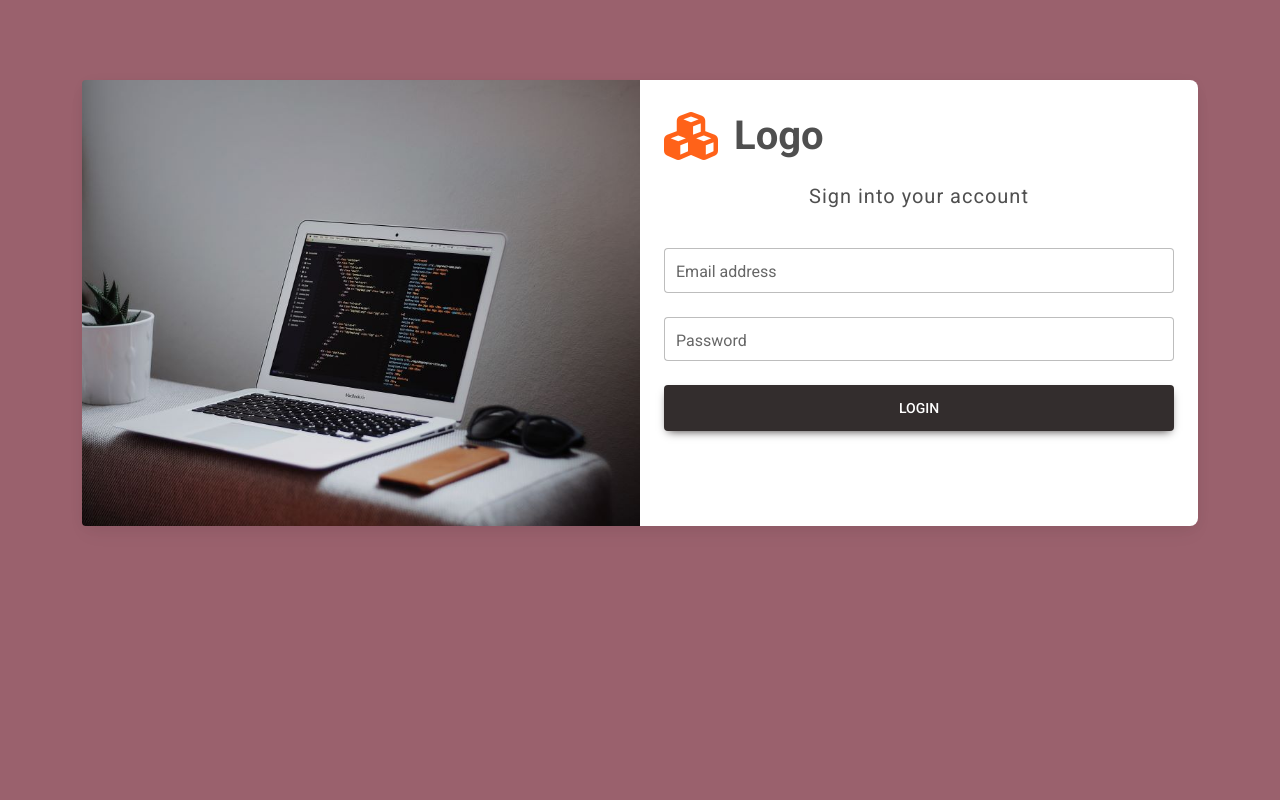
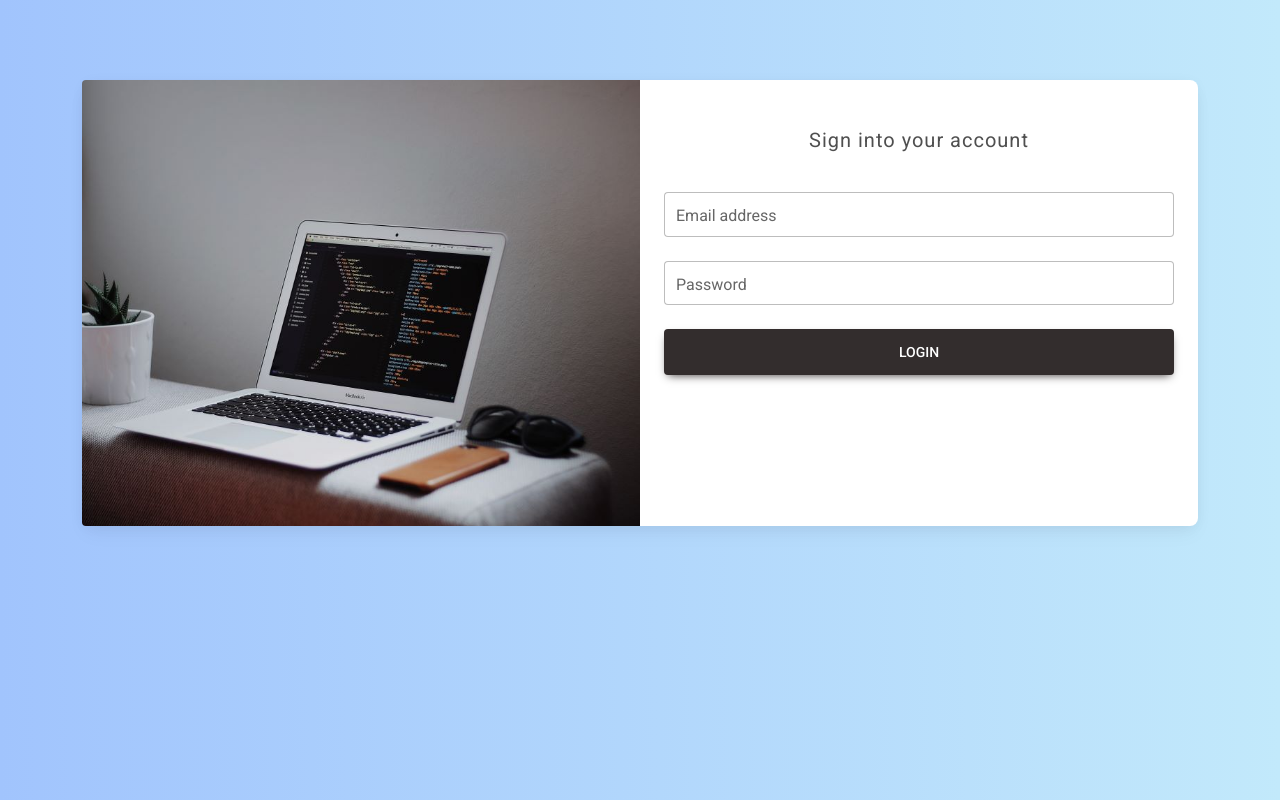
Before and after one commit to iamMikeLe/ieservis_code_challenge, a React (Vite) app in the folder fe/: page /login in a window 1280 px wide. Built offline with nearby package versions, Linux system fonts and the light colour scheme.

Commit message:
background gradient + remove dummy logo

```diff
--- a/fe/src/App.css
+++ b/fe/src/App.css
@@ -7,5 +7,20 @@
 
 body {
   font-family: Roboto, Helvetica, Arial, sans-serif;
-  background-color: #eee;
+  /* fallback for old browsers */
+  background: #a1c4fd;
+
+  /* Chrome 10-25, Safari 5.1-6 */
+  background: -webkit-linear-gradient(
+    to right,
+    rgba(161, 196, 253, 1),
+    rgba(194, 233, 251, 1)
+  );
+
+  /* W3C, IE 10+/ Edge, Firefox 16+, Chrome 26+, Opera 12+, Safari 7+ */
+  background: linear-gradient(
+    to right,
+    rgba(161, 196, 253, 1),
+    rgba(194, 233, 251, 1)
+  );
 }
--- a/fe/src/pages/login/index.tsx
+++ b/fe/src/pages/login/index.tsx
@@ -5,7 +5,6 @@ import {
   MDBCardImage,
   MDBCol,
   MDBContainer,
-  MDBIcon,
   MDBInput,
   MDBRow,
 } from "mdb-react-ui-kit";
@@ -28,15 +27,6 @@ function LoginPage(): JSX.Element {
 
           <MDBCol md="6">
             <MDBCardBody className="d-flex flex-column">
-              <div className="d-flex flex-row mt-2">
-                <MDBIcon
-                  fas
-                  icon="cubes fa-3x me-3"
-                  style={{ color: "#ff6219" }}
-                />
-                <span className="h1 fw-bold mb-0">Logo</span>
-              </div>
-
               <h5
                 className="fw-normal my-4 pb-3"
                 style={{ letterSpacing: "1px" }}
```
